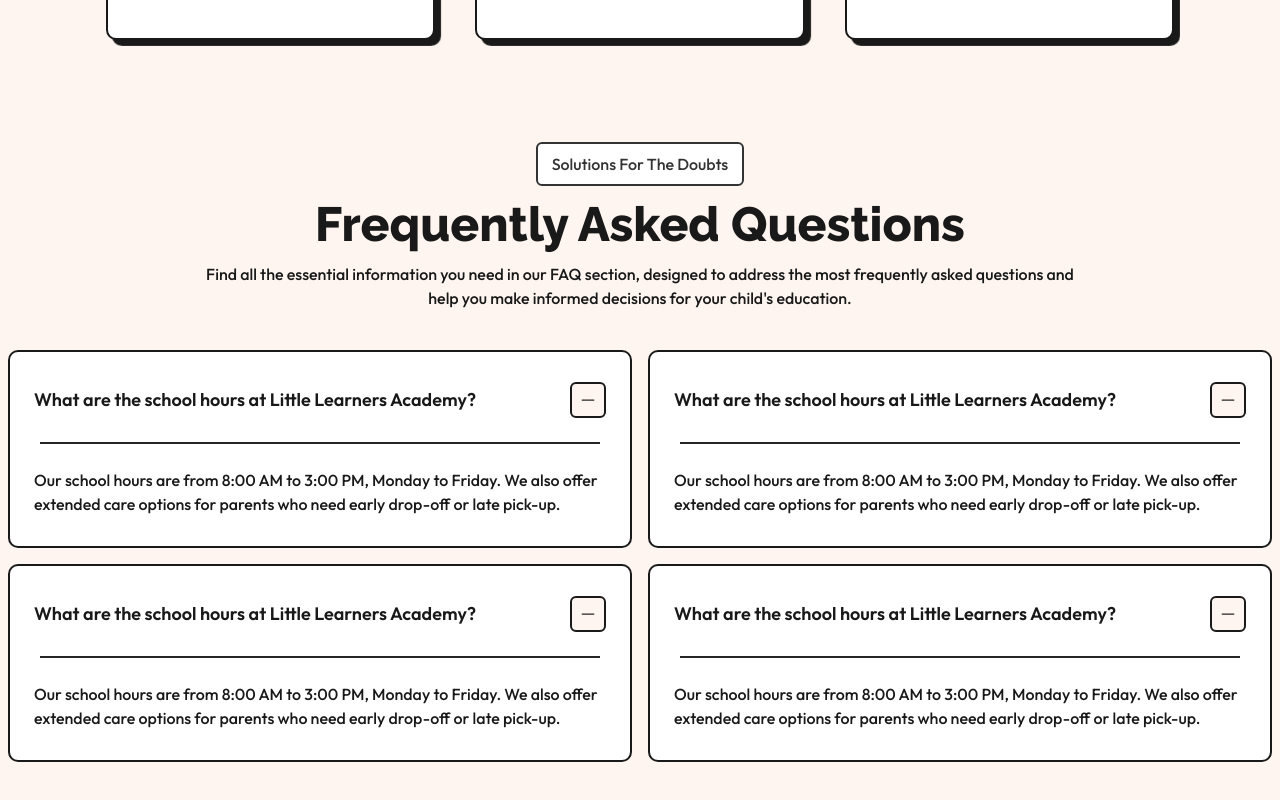
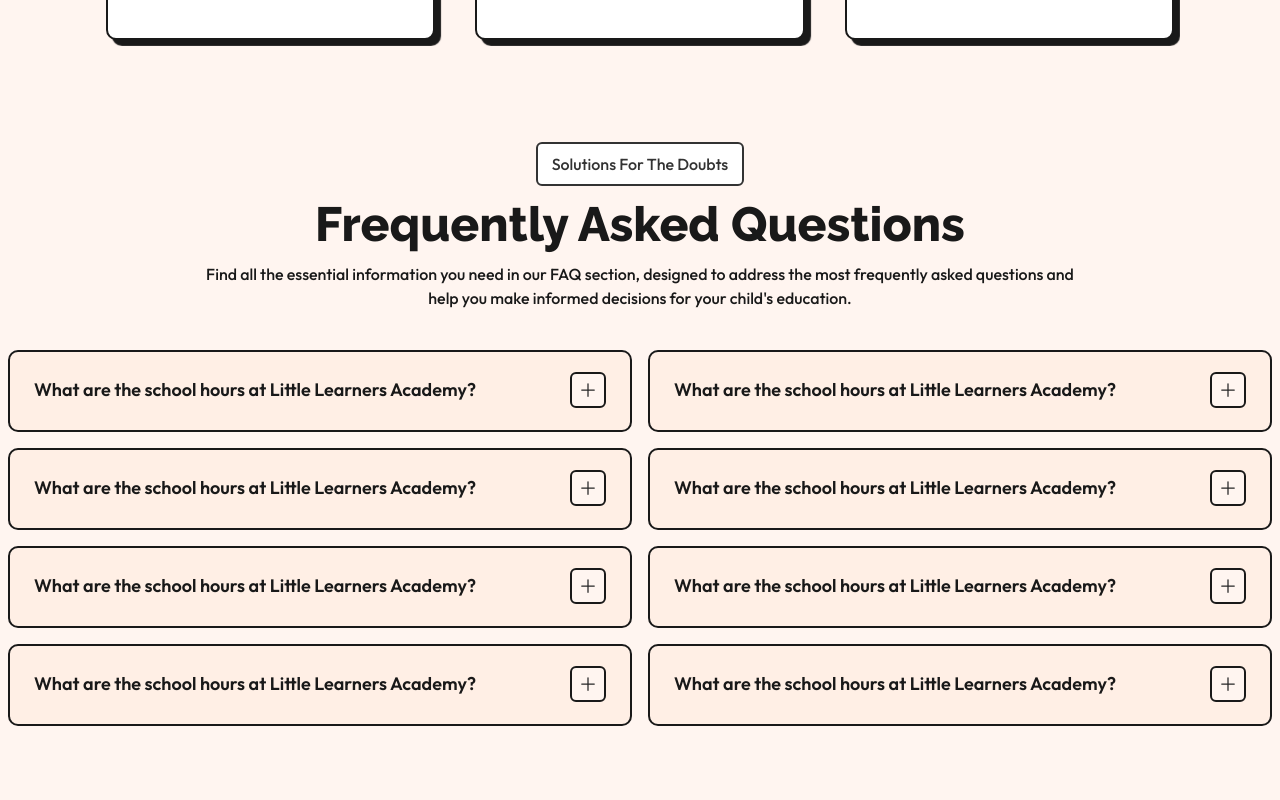
Before and after one commit to iabdwahab/little-learners, a Next.js app: page / in a window 1280 px wide. Shown: the part 2220-3020 px from the top of the page. Built offline with nearby package versions, Linux system fonts and the light colour scheme.

Commit message:
FAQsSection: Adding Toggle Functionality.

```diff
--- a/app/components/faqs/FAQ.tsx
+++ b/app/components/faqs/FAQ.tsx
@@ -1,18 +1,26 @@
+"use client";
+
+import { useRef, useState } from "react";
+import IconContainer from "./IconContainer";
+
 function FAQ() {
+  const [isOpen, setIsOpen] = useState(false);
+  const contentRef = useRef<HTMLDivElement>(null);
+
+  function toggleFAQ() {
+    setIsOpen((prev) => !prev);
+  }
+
   return (
-    <div className="rounded-[10px] border-2 bg-white">
-      <button className="flex w-full items-center justify-between gap-[10px] px-6 pt-[30px]">
+    <div className={`${isOpen ? "bg-white" : "bg-orange-95"} rounded-[10px] border-2`}>
+      <button onClick={toggleFAQ} className="flex w-full items-center justify-between gap-[10px] px-6 py-5">
         <h4 className="text-lg font-semibold">What are the school hours at Little Learners Academy?</h4>
-        <span className="bg-orange-97 rounded-md border-2 p-1.5">
-          <svg xmlns="http://www.w3.org/2000/svg" viewBox="0 0 24 24" className="fill-grey-15 size-5">
-            <path fillRule="evenodd" d="M4.25 12a.75.75 0 0 1 .75-.75h14a.75.75 0 0 1 0 1.5H5a.75.75 0 0 1-.75-.75Z" clipRule="evenodd" />
-          </svg>
-        </span>
+        <IconContainer isOpen={isOpen} />
       </button>
 
-      <hr className="bg-grey-15 mx-auto mt-6 h-[2px] w-[calc(100%-60px)] border-none px-6" />
+      <hr className={`${isOpen ? "w-[calc(100%-60px)]" : "w-0"} bg-grey-15 mx-auto h-[2px] w-0 border-none duration-150`} />
 
-      <div>
+      <div ref={contentRef} className={`overflow-hidden duration-300`} style={{ maxHeight: isOpen ? `${contentRef.current?.scrollHeight}px` : 0 }}>
         <p className="px-6 pt-6 pb-[30px] font-medium">
           Our school hours are from 8:00 AM to 3:00 PM, Monday to Friday. We also offer extended care options for parents who need early drop-off or late pick-up.
         </p>
--- /dev/null
+++ b/app/components/faqs/IconContainer.tsx
@@ -0,0 +1,20 @@
+function IconContainer({ isOpen }: { isOpen: boolean }) {
+  const plusIcon = (
+    <svg xmlns="http://www.w3.org/2000/svg" viewBox="0 0 24 24" className="fill-grey-15 size-5">
+      <path
+        fillRule="evenodd"
+        d="M12 3.75a.75.75 0 0 1 .75.75v6.75h6.75a.75.75 0 0 1 0 1.5h-6.75v6.75a.75.75 0 0 1-1.5 0v-6.75H4.5a.75.75 0 0 1 0-1.5h6.75V4.5a.75.75 0 0 1 .75-.75Z"
+        clipRule="evenodd"
+      />
+    </svg>
+  );
+
+  const minusIcon = (
+    <svg xmlns="http://www.w3.org/2000/svg" viewBox="0 0 24 24" className="fill-grey-15 size-5">
+      <path fillRule="evenodd" d="M4.25 12a.75.75 0 0 1 .75-.75h14a.75.75 0 0 1 0 1.5H5a.75.75 0 0 1-.75-.75Z" clipRule="evenodd" />
+    </svg>
+  );
+
+  return <span className="bg-orange-97 rounded-md border-2 p-1.5">{isOpen ? minusIcon : plusIcon}</span>;
+}
+export default IconContainer;
--- a/app/components/faqs/Index.tsx
+++ b/app/components/faqs/Index.tsx
@@ -13,10 +13,18 @@
       </SectionHeading>
 
       <div className="grid grid-cols-2 gap-4">
-        <FAQ />
-        <FAQ />
-        <FAQ />
-        <FAQ />
+        <div className="flex flex-col gap-4">
+          <FAQ />
+          <FAQ />
+          <FAQ />
+          <FAQ />
+        </div>
+        <div className="flex flex-col gap-4">
+          <FAQ />
+          <FAQ />
+          <FAQ />
+          <FAQ />
+        </div>
       </div>
     </section>
   );
```
